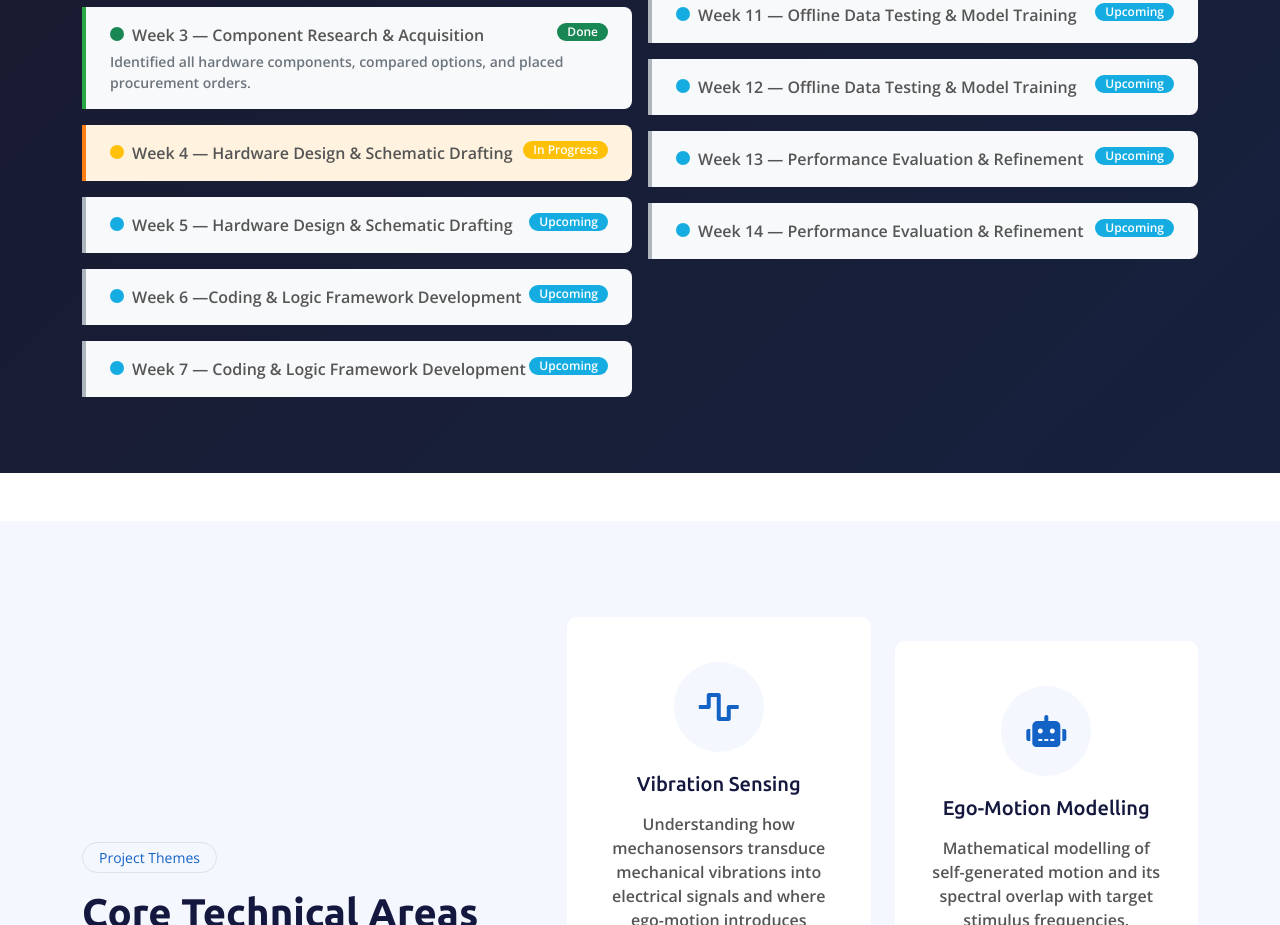
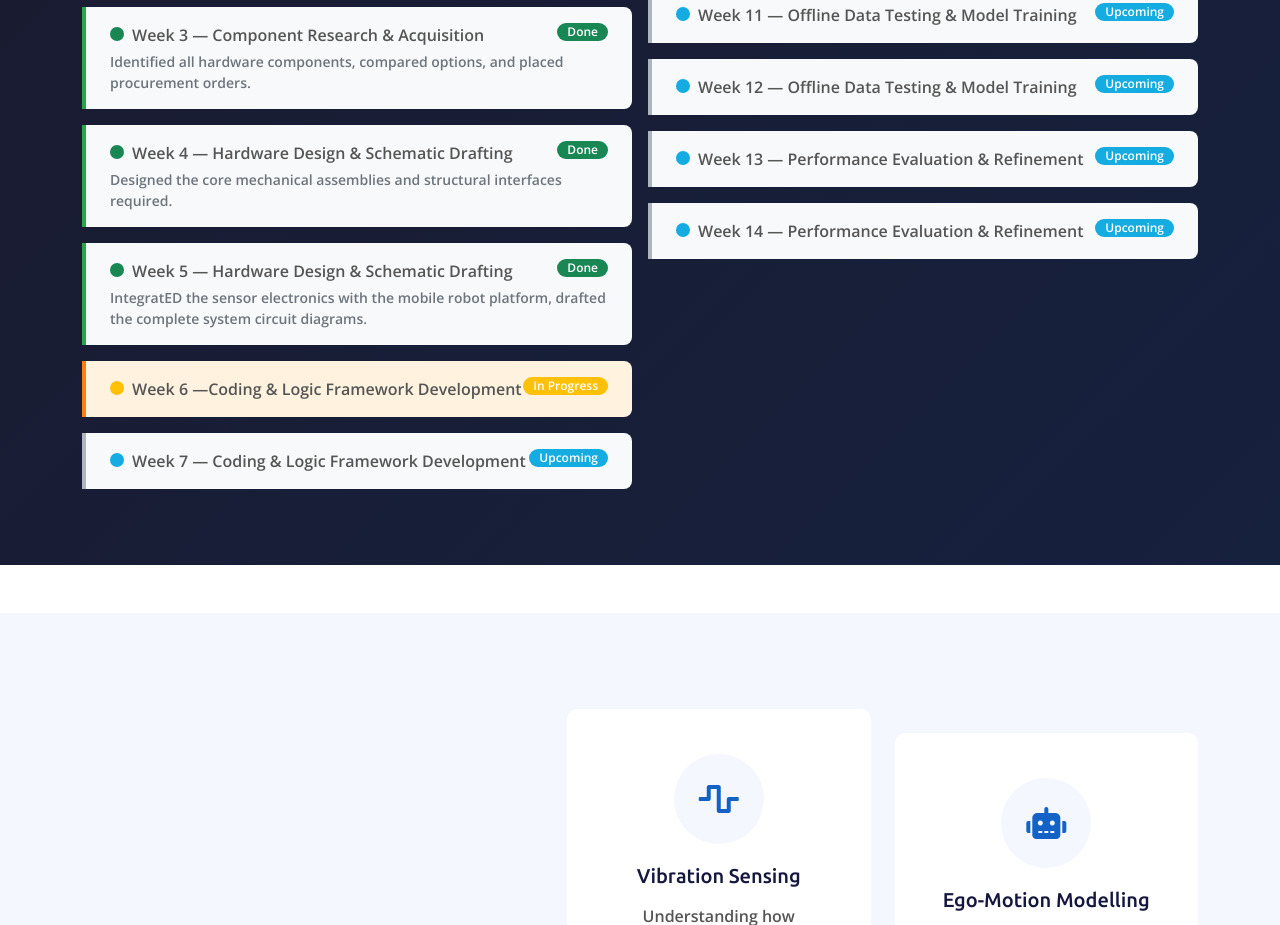
Before and after one commit to e21212-collab/FYP-Portfolio_vkrr, a plain HTML site: page index.html in a window 1280 px wide. Shown: the part 1876-2801 px from the top of the page. Drawn offline with nearby package versions, Linux system fonts and the light colour scheme.

Commit message:
Update index.html

```diff
--- a/index.html
+++ b/index.html
@@ -147,19 +147,19 @@
                         <span class="badge bg-success badge-status float-end">Done</span>
                         <p class="mb-0 mt-1 small text-muted">Identified all hardware components, compared options, and placed procurement orders.</p>
                     </div>
+                    <div class="week-card completed">
+                        <span class="timeline-dot bg-success"></span><strong>Week 4</strong> — Hardware Design & Schematic Drafting
+                        <span class="badge bg-success badge-status float-end">Done</span>
+                        <p class="mb-0 mt-1 small text-muted">Designed the core mechanical assemblies and structural interfaces required.</p>
+                    </div>
+                    <div class="week-card completed">
+                        <span class="timeline-dot bg-success"></span><strong>Week 5</strong> — Hardware Design & Schematic Drafting
+                        <span class="badge bg-success badge-status float-end">Done</span>
+                        <p class="mb-0 mt-1 small text-muted">IntegratED the sensor electronics with the mobile robot platform, drafted the complete system circuit diagrams.</p>
+                    </div>
                     <div class="week-card current">
-                        <span class="timeline-dot bg-warning"></span><strong>Week 4</strong> — Hardware Design & Schematic Drafting
+                        <span class="timeline-dot bg-warning"></span><strong>Week 6</strong> —Coding & Logic Framework Development
                         <span class="badge bg-warning badge-dark badge-status float-end">In Progress</span>
-                        <!--<p class="mb-0 mt-1 small text-muted">Designed the PCB schematic for the accelerometer interface circuit.</p>-->
-                    </div>
-                    <div class="week-card upcoming">
-                        <span class="timeline-dot bg-secondary"></span><strong>Week 5</strong> — Hardware Design & Schematic Drafting
-                        <span class="badge bg-secondary badge-status float-end">Upcoming</span>
-                        <!--<p class="mb-0 mt-1 small text-muted">Drafted the mechanical layout of the antenna structure and connector routing.</p><-->
-                    </div>
-                    <div class="week-card upcoming">
-                        <span class="timeline-dot bg-secondary"></span><strong>Week 6</strong> —Coding & Logic Framework Development
-                        <span class="badge bg-secondary badge-status float-end">Upcoming</span>
                         <!--<p class="mb-0 mt-1 small text-muted">Set up the signal acquisition code and data pipeline from the accelerometer.</p><-->
                     </div>
                     <div class="week-card upcoming">
```
